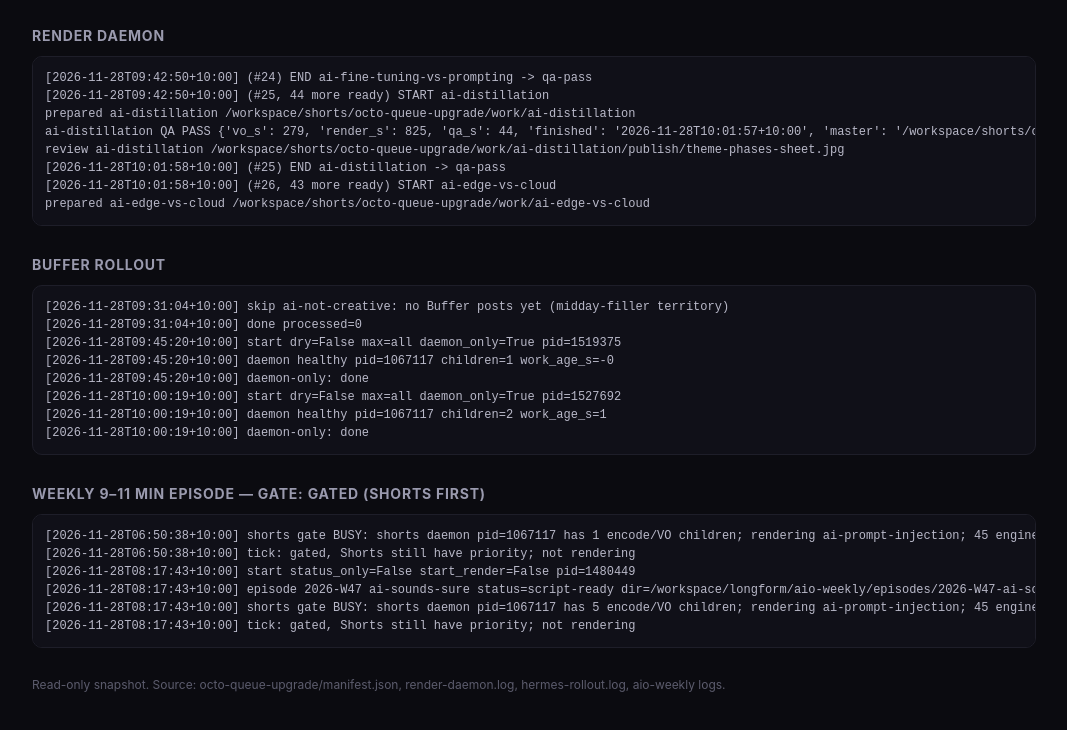
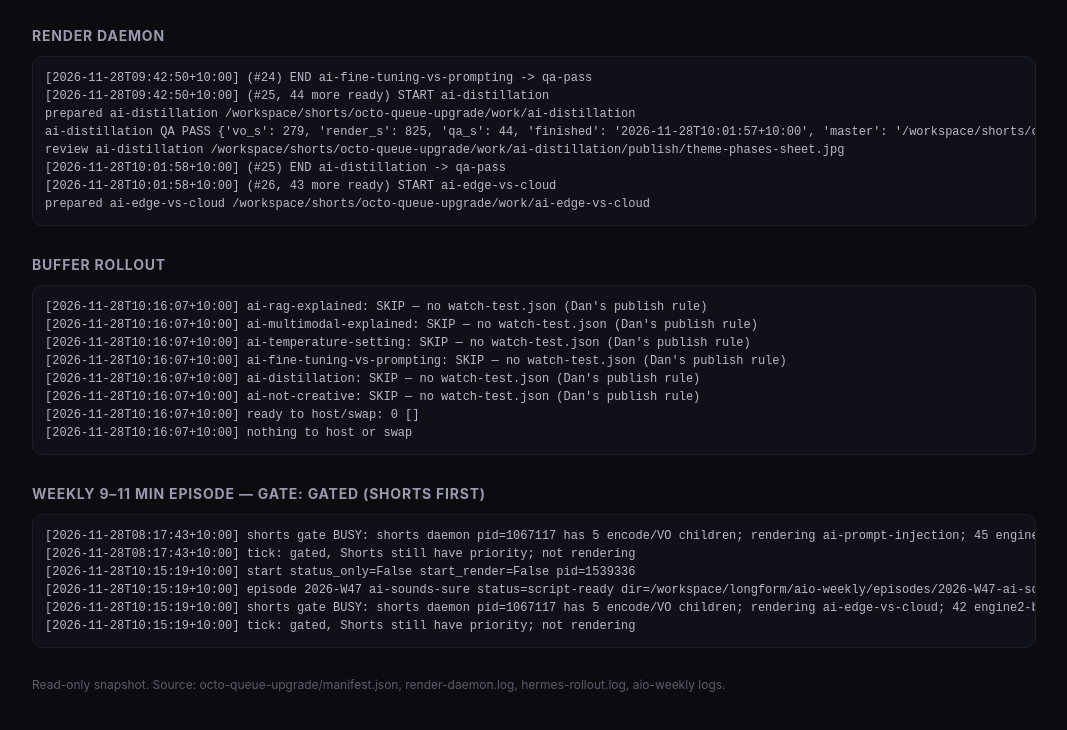
Before and after one commit to Enochian007/aimyths-media-7, a plain HTML site: page index.html in a window 1280 px wide. Shown: the part 950-1680 px from the top of the page, without its empty margins (106-1173 px from the left). Drawn offline with Linux system fonts and the light colour scheme.

Commit message:
status: refresh workflow snapshot

```diff
--- a/index.html
+++ b/index.html
@@ -30,7 +30,7 @@ a{color:#5ee0a0}
 .foot{color:#5c5c6d;font-size:12px;margin-top:28px}
 </style></head><body><div class="wrap">
 <h1>@AIMythsExplained — workflow</h1>
-<div class="sub">Live view of the Shorts queue, render daemon, Buffer rollout and the weekly long-form. Snapshot, rebuilt every 10 minutes. Updated Sat 28 Nov 2026, 10:10:19 AEST.</div>
+<div class="sub">Live view of the Shorts queue, render daemon, Buffer rollout and the weekly long-form. Snapshot, rebuilt every 10 minutes. Updated Sat 28 Nov 2026, 10:20:19 AEST.</div>
 <div class="cards"><div class="card"><div class="k">Live with AIO version</div><div class="v">45 / 99</div><div class="s">45% of the queue</div></div><div class="card"><div class="k">Waiting to host</div><div class="v">7</div><div class="s">QA passed, media swap pending</div></div><div class="card"><div class="k">Rendering now</div><div class="v">ai-edge-vs-cloud</div><div class="s">daemon —, 0 children</div></div><div class="card"><div class="k">QA failed</div><div class="v">1</div><div class="s">needs a re-render</div></div><div class="card"><div class="k">Still to build</div><div class="v">43</div><div class="s">behind the current render</div></div></div>
 <div class="bar"><i style="width:45%"></i></div>
 <h2>Queue — next up</h2>
@@ -43,19 +43,19 @@ review ai-distillation /workspace/shorts/octo-queue-upgrade/work/ai-distillation
 [2026-11-28T10:01:58+10:00] (#25) END ai-distillation -&gt; qa-pass
 [2026-11-28T10:01:58+10:00] (#26, 43 more ready) START ai-edge-vs-cloud
 prepared ai-edge-vs-cloud /workspace/shorts/octo-queue-upgrade/work/ai-edge-vs-cloud</pre>
-<h2>Buffer rollout</h2><pre>[2026-11-28T09:31:04+10:00] skip ai-not-creative: no Buffer posts yet (midday-filler territory)
-[2026-11-28T09:31:04+10:00] done processed=0
-[2026-11-28T09:45:20+10:00] start dry=False max=all daemon_only=True pid=1519375
-[2026-11-28T09:45:20+10:00] daemon healthy pid=1067117 children=1 work_age_s=-0
-[2026-11-28T09:45:20+10:00] daemon-only: done
-[2026-11-28T10:00:19+10:00] start dry=False max=all daemon_only=True pid=1527692
-[2026-11-28T10:00:19+10:00] daemon healthy pid=1067117 children=2 work_age_s=1
-[2026-11-28T10:00:19+10:00] daemon-only: done</pre>
-<h2>Weekly 9–11 min episode — gate: gated (Shorts first)</h2><pre>[2026-11-28T06:50:38+10:00] shorts gate BUSY: shorts daemon pid=1067117 has 1 encode/VO children; rendering ai-prompt-injection; 45 engine2-beats Shorts still pending
-[2026-11-28T06:50:38+10:00] tick: gated, Shorts still have priority; not rendering
-[2026-11-28T08:17:43+10:00] start status_only=False start_render=False pid=1480449
-[2026-11-28T08:17:43+10:00] episode 2026-W47 ai-sounds-sure status=script-ready dir=/workspace/longform/aio-weekly/episodes/2026-W47-ai-sounds-sure
-[2026-11-28T08:17:43+10:00] shorts gate BUSY: shorts daemon pid=1067117 has 5 encode/VO children; rendering ai-prompt-injection; 45 engine2-beats Shorts still pending
-[2026-11-28T08:17:43+10:00] tick: gated, Shorts still have priority; not rendering</pre>
+<h2>Buffer rollout</h2><pre>[2026-11-28T10:16:07+10:00] ai-rag-explained: SKIP — no watch-test.json (Dan&#x27;s publish rule)
+[2026-11-28T10:16:07+10:00] ai-multimodal-explained: SKIP — no watch-test.json (Dan&#x27;s publish rule)
+[2026-11-28T10:16:07+10:00] ai-temperature-setting: SKIP — no watch-test.json (Dan&#x27;s publish rule)
+[2026-11-28T10:16:07+10:00] ai-fine-tuning-vs-prompting: SKIP — no watch-test.json (Dan&#x27;s publish rule)
+[2026-11-28T10:16:07+10:00] ai-distillation: SKIP — no watch-test.json (Dan&#x27;s publish rule)
+[2026-11-28T10:16:07+10:00] ai-not-creative: SKIP — no watch-test.json (Dan&#x27;s publish rule)
+[2026-11-28T10:16:07+10:00] ready to host/swap: 0 []
+[2026-11-28T10:16:07+10:00] nothing to host or swap</pre>
+<h2>Weekly 9–11 min episode — gate: gated (Shorts first)</h2><pre>[2026-11-28T08:17:43+10:00] shorts gate BUSY: shorts daemon pid=1067117 has 5 encode/VO children; rendering ai-prompt-injection; 45 engine2-beats Shorts still pending
+[2026-11-28T08:17:43+10:00] tick: gated, Shorts still have priority; not rendering
+[2026-11-28T10:15:19+10:00] start status_only=False start_render=False pid=1539336
+[2026-11-28T10:15:19+10:00] episode 2026-W47 ai-sounds-sure status=script-ready dir=/workspace/longform/aio-weekly/episodes/2026-W47-ai-sounds-sure
+[2026-11-28T10:15:19+10:00] shorts gate BUSY: shorts daemon pid=1067117 has 5 encode/VO children; rendering ai-edge-vs-cloud; 42 engine2-beats Shorts still pending
+[2026-11-28T10:15:19+10:00] tick: gated, Shorts still have priority; not rendering</pre>
 <div class="foot">Read-only snapshot. Source: octo-queue-upgrade/manifest.json, render-daemon.log, hermes-rollout.log, aio-weekly logs.</div>
 </div></body></html>
```
